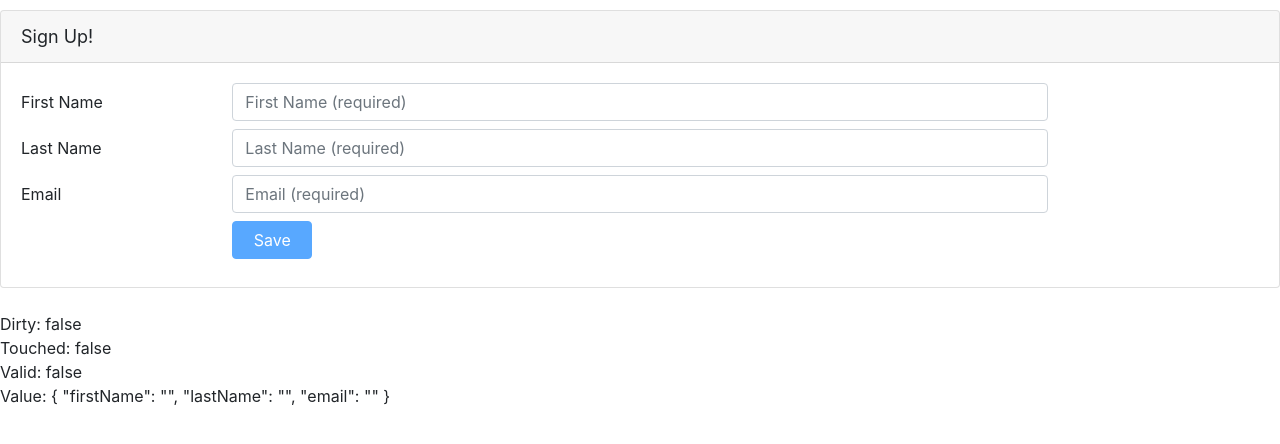
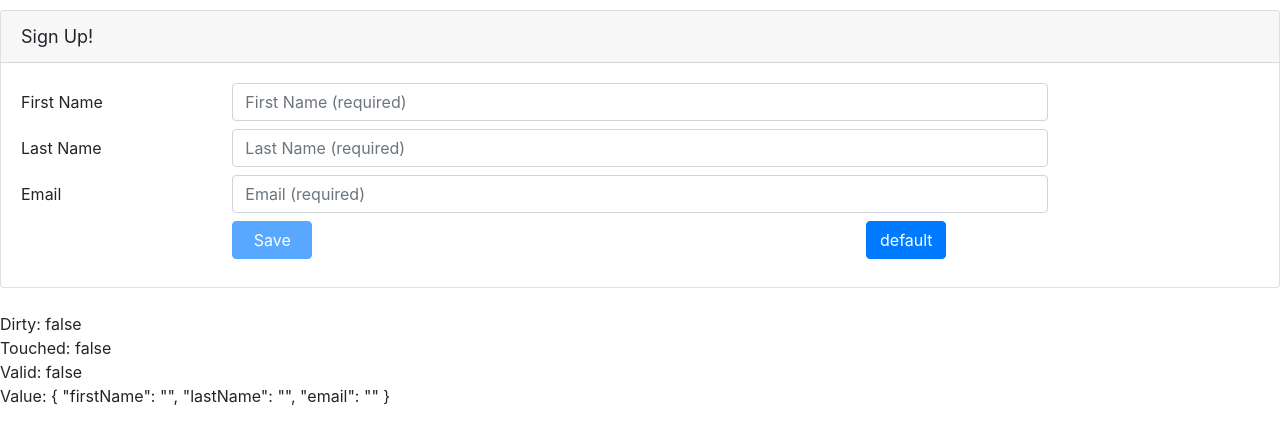
Before and after one commit to duchiha/Angular-Reactive-Forms, an Angular app in the folder reactive-forms-demo/: page / in a window 1280 px wide. Shown: the top 444 px of the page. Built offline with nearby package versions, Linux system fonts and the light colour scheme.

Commit message:
testing setValue && patchValue on formGroup

```diff
--- a/reactive-forms-demo/src/app/components/customer/customer.component.html
+++ b/reactive-forms-demo/src/app/components/customer/customer.component.html
@@ -65,6 +65,12 @@
                         Save
                     </button>
                 </div>
+                <div class="offset-md-2 col-md-4">
+                    <button class="btn btn-primary mr-3" type="button" style="width:80px"
+                        (click)="emailDefaultValues()">
+                        default
+                    </button>
+                </div>
             </div>
         </form>
     </div>
--- a/reactive-forms-demo/src/app/components/customer/customer.component.ts
+++ b/reactive-forms-demo/src/app/components/customer/customer.component.ts
@@ -18,6 +18,20 @@ export class CustomerComponent implements OnInit {
     })
   }
 
+  defaultValues(): void {
+    this.signUpForm.setValue({
+      firstName: 'Fire',
+      lastName: 'Fist',
+      email: 'fire.fist@gmail.com',
+    })
+  }
+
+  emailDefaultValues(): void {
+    this.signUpForm.patchValue({
+      email: 'fire.fist@gmail.com',
+    })
+  }
+
   save(): void {
     console.log('Saving...');
   }
```
